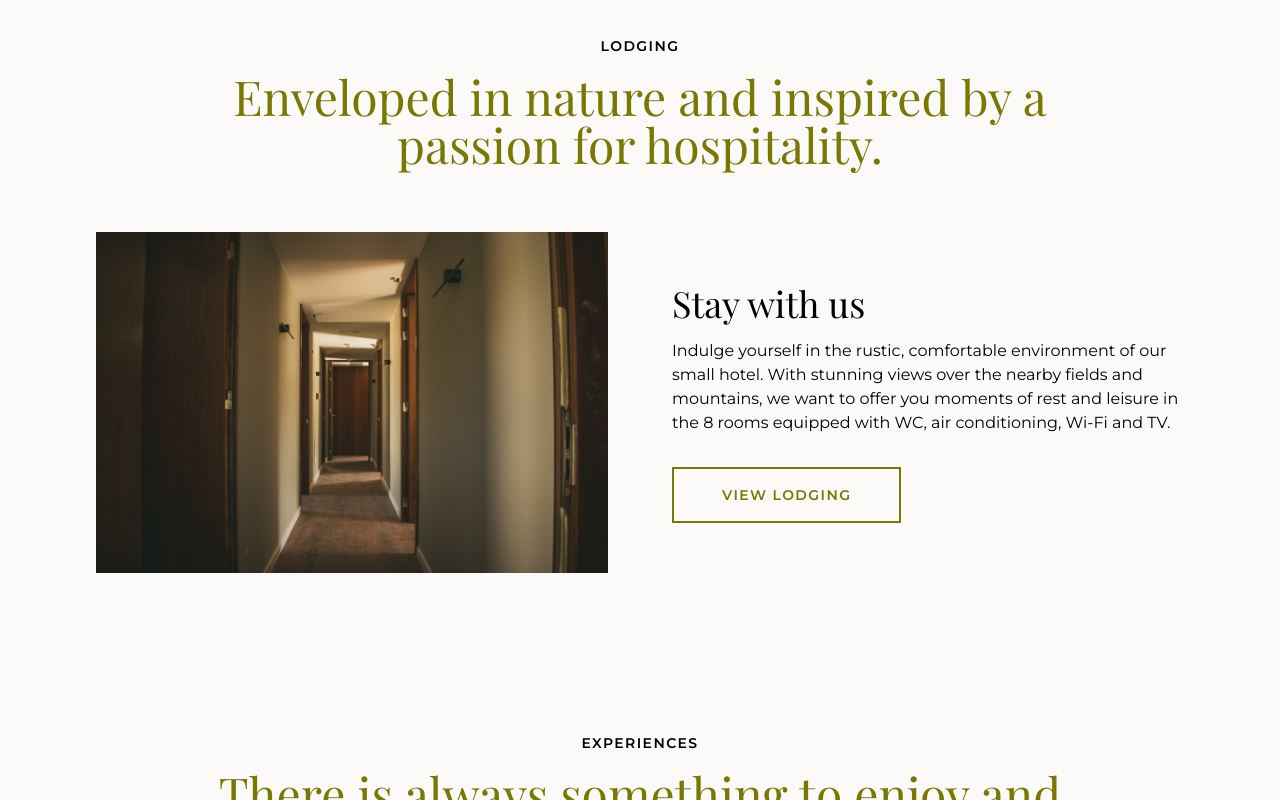
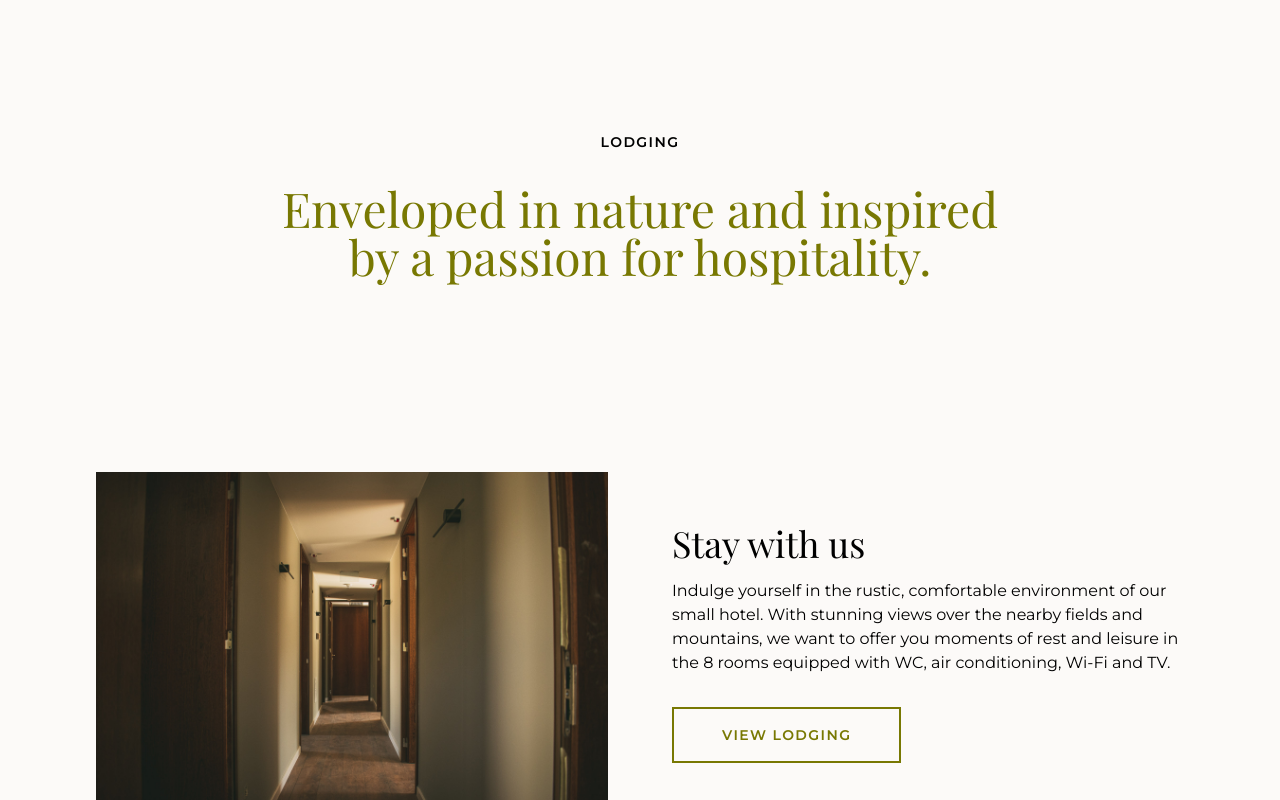
Before and after one commit to quintadonairia/quintadonairia, a Next.js app: page / in a window 1280 px wide. Shown: the part 860-1660 px from the top of the page. Built offline with nearby package versions, Linux system fonts and the light colour scheme.

Commit message:
Optimize Header component

```diff
--- a/components/molecules/Header.js
+++ b/components/molecules/Header.js
@@ -1,13 +1,14 @@
-const Header = ({ title, heading }) => {
+const Header = ({ kicker, heading, children }) => {
   return (
-    <div className="flex flex-col gap-4 items-center">
-      <small className="text-sm uppercase tracking-widest font-bold">
-        {title}
+    <header className="flex flex-col items-center px-6 py-12 gap-8 lg:p-24 text-center">
+      <small className="text-xs lg:text-sm uppercase tracking-widest font-semibold">
+        {kicker}
       </small>
-      <h1 className="text-4xl lg:text-5xl text-center font-serif text-olive-500 lg:max-w-4xl">
+      <h1 className="text-4xl lg:text-5xl font-serif text-olive-500 lg:max-w-screen-md">
         {heading}
       </h1>
-    </div>
+      <p className="leading-relaxed lg:max-w-prose">{children}</p>
+    </header>
   );
 };
 
--- a/components/organisms/Section.js
+++ b/components/organisms/Section.js
@@ -2,7 +2,7 @@ import Button from "../atoms/Button";
 import Header from "../molecules/Header";
 
 const Section = ({
-  title,
+  kicker,
   heading,
   subheading,
   image,
@@ -12,7 +12,7 @@ const Section = ({
 }) => {
   return (
     <section className="flex flex-col items-center gap-16 px-6 py-16 lg:p-24">
-      <Header title={title} heading={heading} />
+      <Header kicker={kicker} heading={heading} />
       <div
         className={`grid grid-cols-1 lg:grid-cols-2 gap-12 lg:gap-16 items-center`}
       >
--- a/pages/experiences.js
+++ b/pages/experiences.js
@@ -7,6 +7,7 @@ import Hero from "../components/organisms/Hero";
 import Experience from "../components/molecules/Experience";
 
 import LayoutSplit from "../components/layouts/LayoutSplit";
+import Header from "../components/molecules/Header";
 
 const Experiences = () => {
   const router = useRouter();
@@ -28,16 +29,7 @@ const Experiences = () => {
         <title>Quinta Dona Iria - Enoturismo | Experiences</title>
       </Head>
       <Hero title={t.heroTitle} image="url(images/20211003-donairia-024.jpg)" />
-      <section className="flex flex-col items-center px-6 py-16 gap-16 lg:gap-24 lg:p-24">
-        <div className="flex flex-col gap-4 items-center">
-          <h1 className="text-3xl lg:text-4xl font-serif text-olive-500">
-            {t.heading}
-          </h1>
-          <p className="leading-relaxed lg:max-w-prose lg:text-center">
-            {t.subheading}
-          </p>
-        </div>
-      </section>
+      <Header heading={t.heading}>{t.subheading}</Header>
       <LayoutSplit vDirection="reverse">
         <div
           className="flex
--- a/pages/index.js
+++ b/pages/index.js
@@ -38,7 +38,7 @@ const Home = () => {
 
       {/* Lodging Section */}
       <Section
-        title={t.lodgingTitle}
+        kicker={t.lodgingTitle}
         heading={t.lodgingHeading}
         subheading={t.lodgingSubheading}
         image="images/20210820-donairia-008.jpg"
@@ -48,7 +48,7 @@ const Home = () => {
 
       {/* Experiences Section */}
       <section className="flex flex-col items-center px-6 py-16 gap-16">
-        <Header title={t.experiencesTitle} heading={t.experiencesHeading} />
+        <Header kicker={t.experiencesTitle} heading={t.experiencesHeading} />
         <Gallery />
         <Link href="/experiences" passHref>
           <a>
@@ -61,7 +61,7 @@ const Home = () => {
 
       {/* Dine Section */}
       <Section
-        title={t.restaurantTitle}
+        kicker={t.restaurantTitle}
         heading={t.restaurantHeading}
         subheading={t.restaurantSubheading}
         image="images/20211003-donairia-050.jpg"
```
